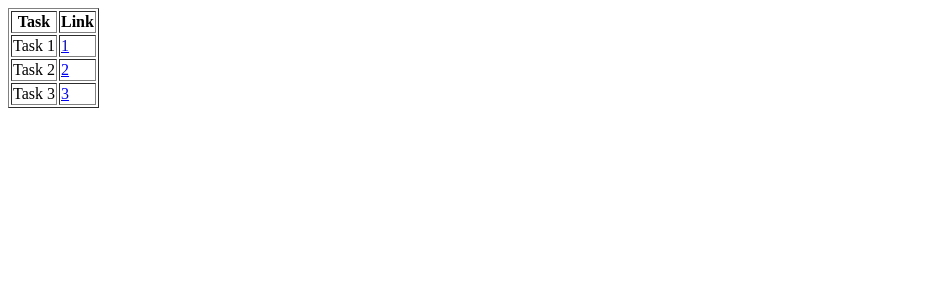
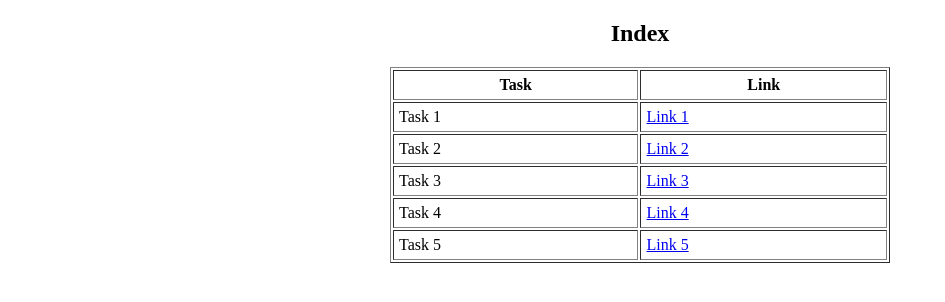
Before and after one commit to HarshSangrulkar/Ehnus-MERN-Tasks, a plain HTML site: page index.html in a window 1280 px wide. Shown: the whole page, without its empty margins (0-945 px from the left). Drawn offline with Linux system fonts and the light colour scheme.

Commit message:
Update index.html

```diff
--- a/index.html
+++ b/index.html
@@ -4,29 +4,44 @@
     <meta charset="UTF-8">
     <meta name="viewport" content="width=device-width, initial-scale=1.0">
     <title>Tasks</title>
-    <link rel="stylesheet" href="style.css">
+
 </head>
 <body>
+    <center>
         <div class="container">
-        <table class="table" border="1">
+            <h2>Index</h2>
+            <table class="table" border="1" width="500px" cellpadding="5px">
+
                 <tr>
                     <th>Task</th>
                     <th>Link</th>
                 </tr>
                 <tr>
                     <td>Task 1</td>
-                <td><a href="Task1.html">1</a></td>
+                    <td><a href="Task1.html">Link 1</a></td>
                 </tr>
                 <tr>
                     <td>Task 2</td>
-                <td><a href="Task2.html">2</a></td>
+                    <td><a href="Task2.html">Link 2</a></td>
                 </tr>
                 <tr>
                     <td>Task 3</td>
-                <td><a href="Task3.html">3</a></td>
+                    <td><a href="Task3.html">Link 3</a></td>
                 </tr>
+                <tr>
+                    <td>Task 4</td>
+                    <td><a href="Task4.html">Link 4</a></td>
+                </tr>
+                <tr>
+                    <td>Task 5</td>
+                    <td><a href="Task5.html">Link 5</a></td>
+                </tr>
+
 
             </table>
         </div>
+
+    </center>
+
 </body>
 </html>
```
Lines whose indentation alone changed are shown as unchanged.
